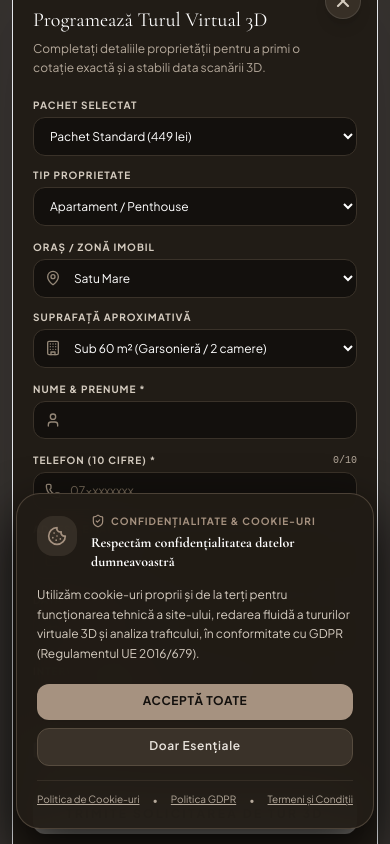
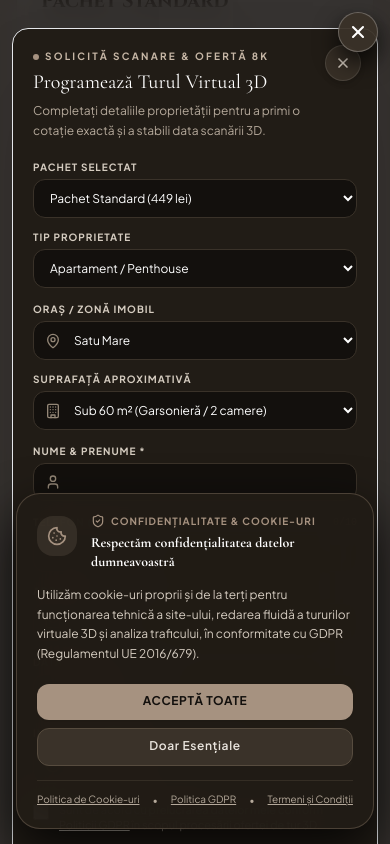
Before and after one commit to nagyistvan1992/transylview3d, a React (Vite) app: page / in a window 390 px wide. Both pictures are taken after a click on the button "CERE STANDARD". Shown: the part 9029-9873 px from the top of the page. Built offline with nearby package versions, Linux system fonts and the light colour scheme.

Commit message:
fix(modal): Fix mobile viewport vertical clipping and add fixed floating X close button

```diff
--- a/src/components/BookCallModal.tsx
+++ b/src/components/BookCallModal.tsx
@@ -180,29 +180,38 @@ export const BookCallModal: React.FC<BookCallModalProps> = ({
           onClose();
         }
       }}
-      className="fixed inset-0 z-50 flex items-center justify-center p-3 sm:p-6 overflow-y-auto bg-stone-950/85 backdrop-blur-md cursor-pointer select-none"
+      className="fixed inset-0 z-50 overflow-y-auto bg-stone-950/85 backdrop-blur-md flex items-start justify-center p-3 sm:p-6 min-h-[100dvh] cursor-pointer select-none"
     >
+      {/* Fixed Floating Top-Right Close Button - ALWAYS visible on screen */}
+      <button
+        onClick={onClose}
+        className="fixed top-3 right-3 sm:top-5 sm:right-5 z-[60] w-10 h-10 sm:w-11 sm:h-11 rounded-full bg-stone-800/95 text-white hover:bg-stone-700 transition-all border border-white/25 shadow-[0_10px_25px_rgba(0,0,0,0.8)] cursor-pointer flex items-center justify-center active:scale-90"
+        aria-label="Închide fereastra"
+        title="Închide"
+      >
+        <X className="w-5 h-5 sm:w-6 sm:h-6 stroke-[2.5]" />
+      </button>
+
       <motion.div
-        initial={{ opacity: 0, scale: 0.95, y: 15 }}
+        initial={{ opacity: 0, scale: 0.96, y: 15 }}
         animate={{ opacity: 1, scale: 1, y: 0 }}
-        exit={{ opacity: 0, scale: 0.95, y: 15 }}
+        exit={{ opacity: 0, scale: 0.96, y: 15 }}
         transition={{ duration: 0.22 }}
         onClick={(e) => e.stopPropagation()}
-        className="relative w-full max-w-lg bg-stone-900 text-stone-100 rounded-2xl sm:rounded-3xl p-5 sm:p-8 shadow-luxury-floating border border-stone-750/80 overflow-hidden my-3 sm:my-8 cursor-default"
+        className="relative w-full max-w-lg bg-stone-900 text-stone-100 rounded-2xl sm:rounded-3xl p-5 sm:p-8 shadow-luxury-floating border border-stone-750/80 my-4 sm:my-8 cursor-default"
       >
-        {/* Prominent High-Contrast Close Button - Always visible on mobile & desktop */}
+        {/* Card Top Close Button */}
         <button
           onClick={onClose}
-          className="absolute top-4 right-4 sm:top-5 sm:right-5 z-50 w-9 h-9 sm:w-10 sm:h-10 rounded-full bg-stone-800/90 text-stone-300 hover:text-white hover:bg-stone-700 transition-all border border-white/10 shadow-lg cursor-pointer flex items-center justify-center active:scale-95"
-          aria-label="Închide fereastra"
-          title="Închide"
+          className="absolute top-4 right-4 sm:top-5 sm:right-5 z-40 w-9 h-9 sm:w-10 sm:h-10 rounded-full bg-stone-800/90 text-stone-300 hover:text-white hover:bg-stone-700 transition-all border border-white/10 shadow-md cursor-pointer flex items-center justify-center active:scale-95"
+          aria-label="Închide"
         >
-          <X className="w-5 h-5 stroke-[2.5]" />
+          <X className="w-4 h-4 sm:w-5 sm:h-5 stroke-[2.5]" />
         </button>
 
         {!submitted ? (
           <div>
-            <div className="space-y-1.5 sm:space-y-2 mb-5 sm:mb-6 pr-10">
+            <div className="space-y-1.5 sm:space-y-2 mb-5 sm:mb-6 pr-12">
               <div className="flex items-center gap-1.5 text-bronze-light text-[10px] sm:text-xs font-bold tracking-[0.22em] uppercase">
                 <span className="w-1.5 h-1.5 rounded-full bg-bronze" />
                 <span>SOLICITĂ SCANARE & OFERTĂ 8K</span>
@@ -443,25 +452,33 @@ export const BookCallModal: React.FC<BookCallModalProps> = ({
                 </label>
               </div>
 
-              <div className="pt-2.5">
+              {/* Dual Action Buttons: Submit & Clear Close Button */}
+              <div className="pt-2 flex items-center gap-2.5">
+                <button
+                  type="button"
+                  onClick={onClose}
+                  className="w-1/3 py-3 sm:py-3.5 rounded-xl bg-stone-800 hover:bg-stone-750 text-stone-300 hover:text-white font-bold text-xs tracking-wider uppercase transition-colors text-center cursor-pointer border border-stone-700"
+                >
+                  ÎNCHIDE
+                </button>
                 <button
                   type="submit"
                   disabled={!formData.gdprConsent || isSubmitting || !!phoneError}
-                  className="w-full py-3 sm:py-3.5 rounded-xl bg-stone-100 hover:bg-white text-stone-950 font-bold text-xs tracking-[0.2em] uppercase transition-all duration-300 shadow-lg hover:scale-101 flex items-center justify-center gap-2 cursor-pointer disabled:opacity-50 disabled:cursor-not-allowed"
+                  className="w-2/3 py-3 sm:py-3.5 rounded-xl bg-stone-100 hover:bg-white text-stone-950 font-bold text-xs tracking-[0.16em] sm:tracking-[0.2em] uppercase transition-all duration-300 shadow-lg hover:scale-101 flex items-center justify-center gap-2 cursor-pointer disabled:opacity-50 disabled:cursor-not-allowed"
                 >
                   {isSubmitting ? (
                     <>
                       <Loader2 className="w-4 h-4 animate-spin text-stone-950" />
-                      <span>SE TRIMITE SOLICITAREA...</span>
+                      <span>SE TRIMITE...</span>
                     </>
                   ) : (
-                    <span>TRIMITE SOLICITAREA DE TUR 3D</span>
+                    <span>TRIMITE SOLICITAREA</span>
                   )}
                 </button>
-                <p className="mt-2 text-center text-[10px] text-stone-500">
-                  Răspuns garantat în maxim 2 ore cu detalii complete.
-                </p>
               </div>
+              <p className="text-center text-[10px] text-stone-500">
+                Răspuns garantat în maxim 2 ore cu detalii complete.
+              </p>
             </form>
           </div>
         ) : (
```
